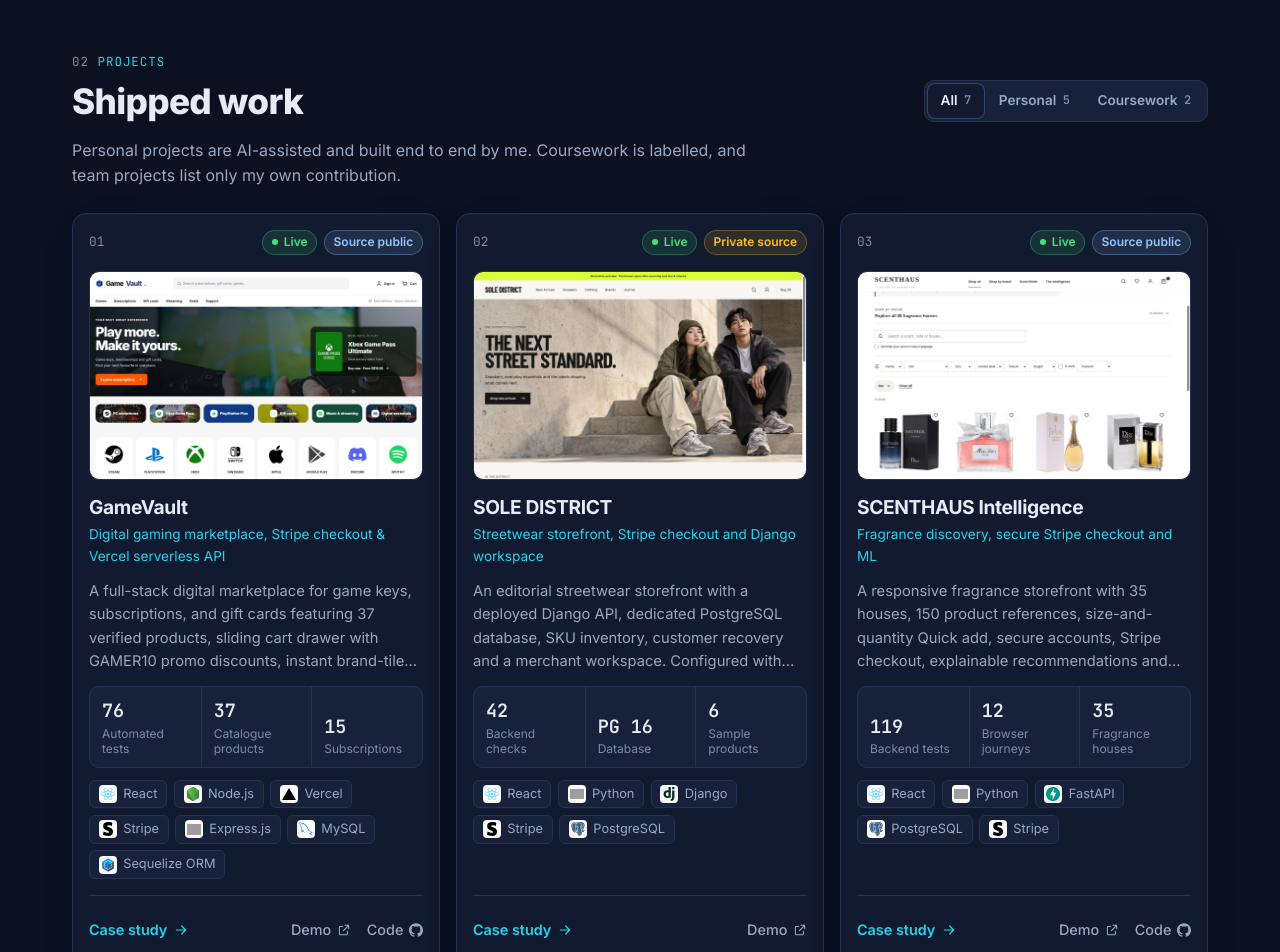
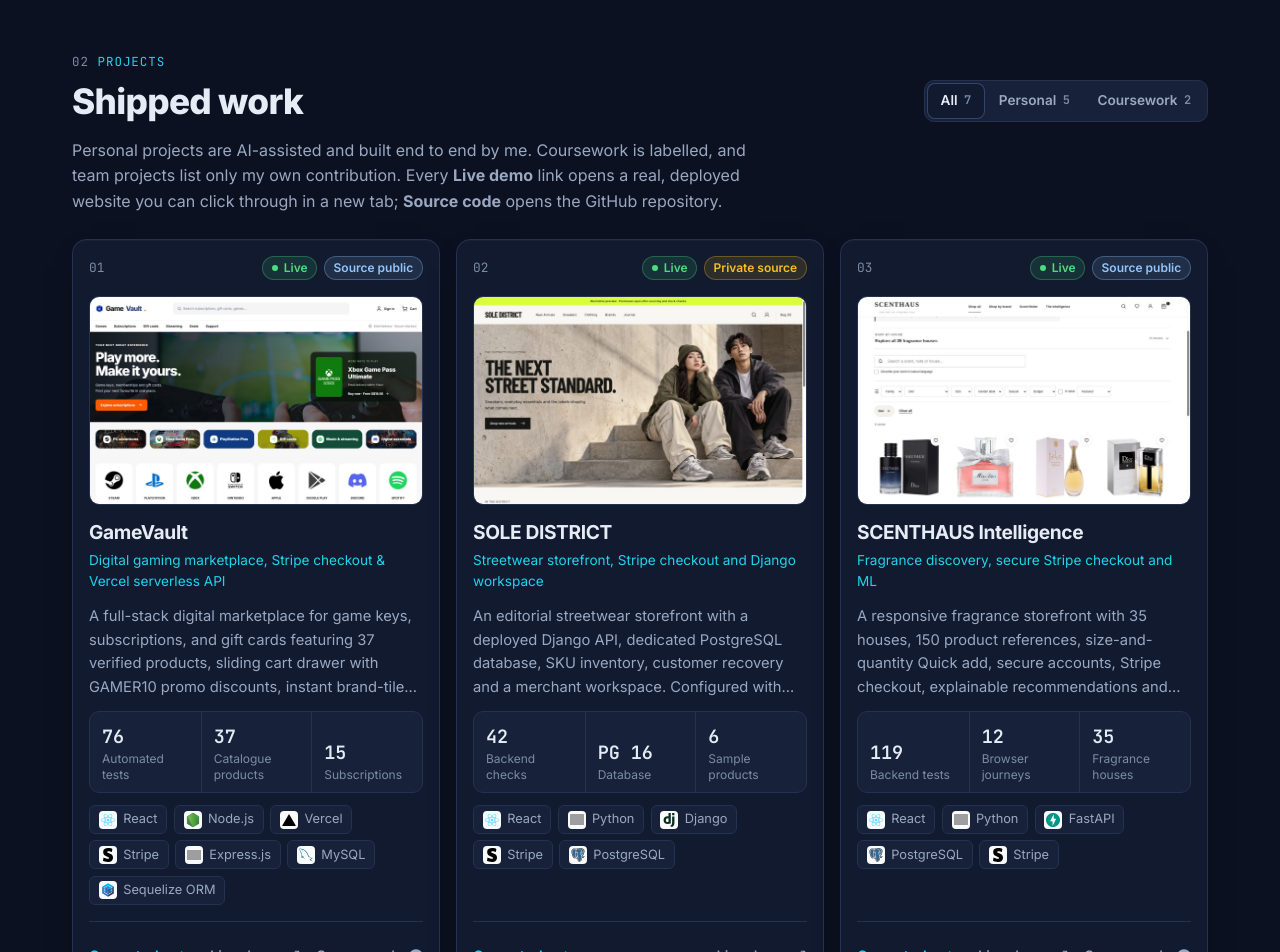
Before and after one commit to TeddyQyuon/TeddyQyuonPortfolio, a React (Vite) app: page / in a window 1280 px wide. Shown: the part 620-1572 px from the top of the page. Built offline with nearby package versions, Linux system fonts and the light colour scheme; grey boxes are pictures that could not be loaded.

Commit message:
fix(projects): label card links so visitors know Demo opens a live website
Card footers said only Demo and Code. They now read Live demo and Source code, carry tooltips, and the projects intro states that Live demo links open a real deployed website in a new tab.

```diff
--- a/src/components/projects/ProjectPanel.jsx
+++ b/src/components/projects/ProjectPanel.jsx
@@ -63,14 +63,26 @@
           <Icon name="arrowRight" size={16} />
         </Link>
         {project.demoUrl && (
-          <a href={project.demoUrl} target="_blank" rel="noopener noreferrer" className="link-muted">
-            Demo<span className="sr-only"> of {title} (opens in new tab)</span>
+          <a
+            href={project.demoUrl}
+            target="_blank"
+            rel="noopener noreferrer"
+            className="link-muted"
+            title="Opens the deployed live website in a new tab"
+          >
+            Live demo<span className="sr-only"> of {title}: opens the deployed live website in a new tab</span>
             <Icon name="external" size={14} />
           </a>
         )}
         {project.repositoryUrl && (
-          <a href={project.repositoryUrl} target="_blank" rel="noopener noreferrer" className="link-muted">
-            Code<span className="sr-only"> for {title} (opens in new tab)</span>
+          <a
+            href={project.repositoryUrl}
+            target="_blank"
+            rel="noopener noreferrer"
+            className="link-muted"
+            title="Opens the source code on GitHub in a new tab"
+          >
+            Source code<span className="sr-only"> for {title}: opens the GitHub repository in a new tab</span>
             <Icon name="github" size={14} />
           </a>
         )}
--- a/src/sections/ProjectsSection.jsx
+++ b/src/sections/ProjectsSection.jsx
@@ -34,7 +34,9 @@
       </SectionHeader>
       <p className="section-lede">
         Personal projects are AI-assisted and built end to end by me. Coursework is labelled, and team
-        projects list only my own contribution.
+        projects list only my own contribution. Every <strong>Live demo</strong> link opens a real,
+        deployed website you can click through in a new tab; <strong>Source code</strong> opens the
+        GitHub repository.
       </p>
       <p className="sr-only" aria-live="polite">{`Showing ${visible.length} projects`}</p>
       <div className="project-grid">
```
